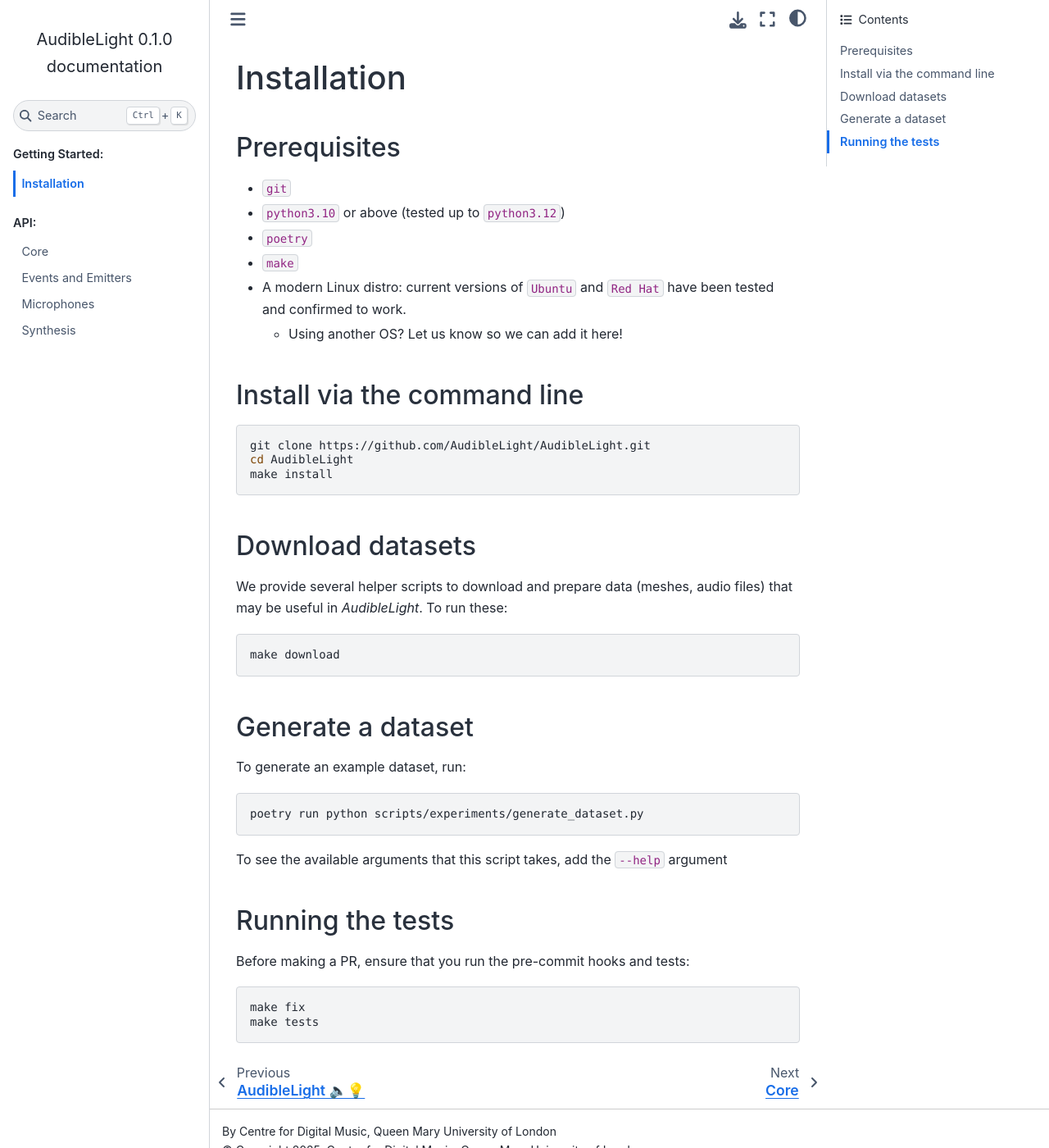
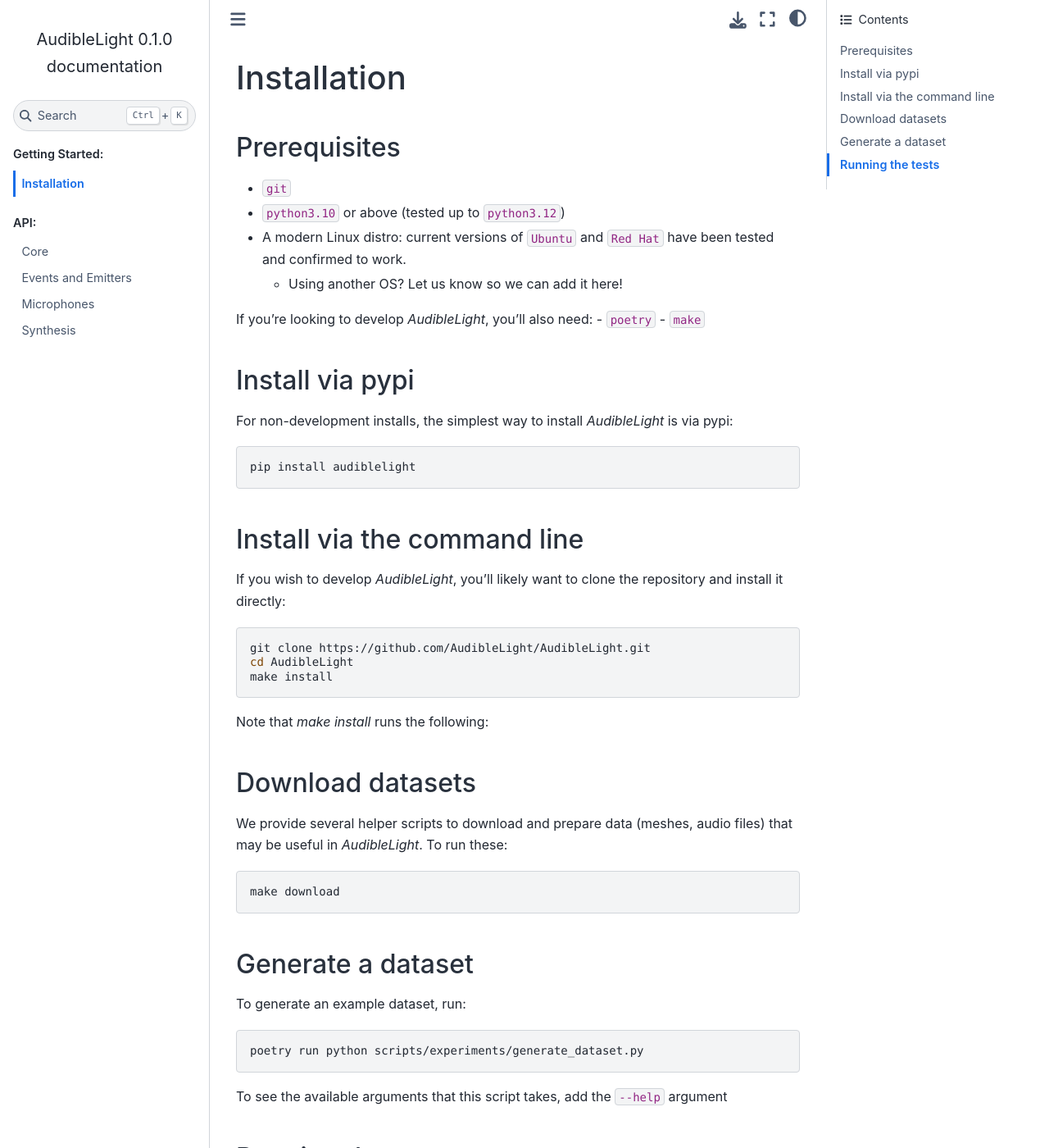
Before and after one commit to AudibleLight/AudibleLight, a Sphinx documentation site: the page built from docs/installation.rst, in a window 1280 px wide and 1400 px high. Shown: the whole window at 82% size. Built offline with Sphinx 7.4.7 and the Sphinx Book theme 1.1.4, drawn with Linux system fonts in a browser that asks for light colours; pages that are not in the unit, such as notebooks, are missing from menus; the version number is read from the project's files by our own code.

Commit message:
update docs for pypi publish

```diff
--- a/docs/installation.rst
+++ b/docs/installation.rst
@@ -6,20 +6,37 @@
 
 - ``git``
 - ``python3.10`` or above (tested up to ``python3.12``)
-- ``poetry``
-- ``make``
 - A modern Linux distro: current versions of ``Ubuntu`` and ``Red Hat`` have been tested and confirmed to work.
 
   - Using another OS? Let us know so we can add it here!
 
+If you're looking to develop `AudibleLight`, you'll also need:
+- ``poetry``
+- ``make``
+
+Install via pypi
+^^^^^^^^^^^^^^^^
+
+For non-development installs, the simplest way to install `AudibleLight` is via pypi:
+
+.. code-block:: bash
+
+   pip install audiblelight
+
+
 Install via the command line
 ^^^^^^^^^^^^^^^^^^^^^^^^^^^^
+
+If you wish to develop `AudibleLight`, you'll likely want to clone the repository and install it directly:
 
 .. code-block:: bash
 
    git clone https://github.com/AudibleLight/AudibleLight.git
    cd AudibleLight
    make install
+
+Note that `make install` runs the following:
+
 
 Download datasets
 ^^^^^^^^^^^^^^^^^
```
Also changed, not shown: README.md (+1 -9 lines).
